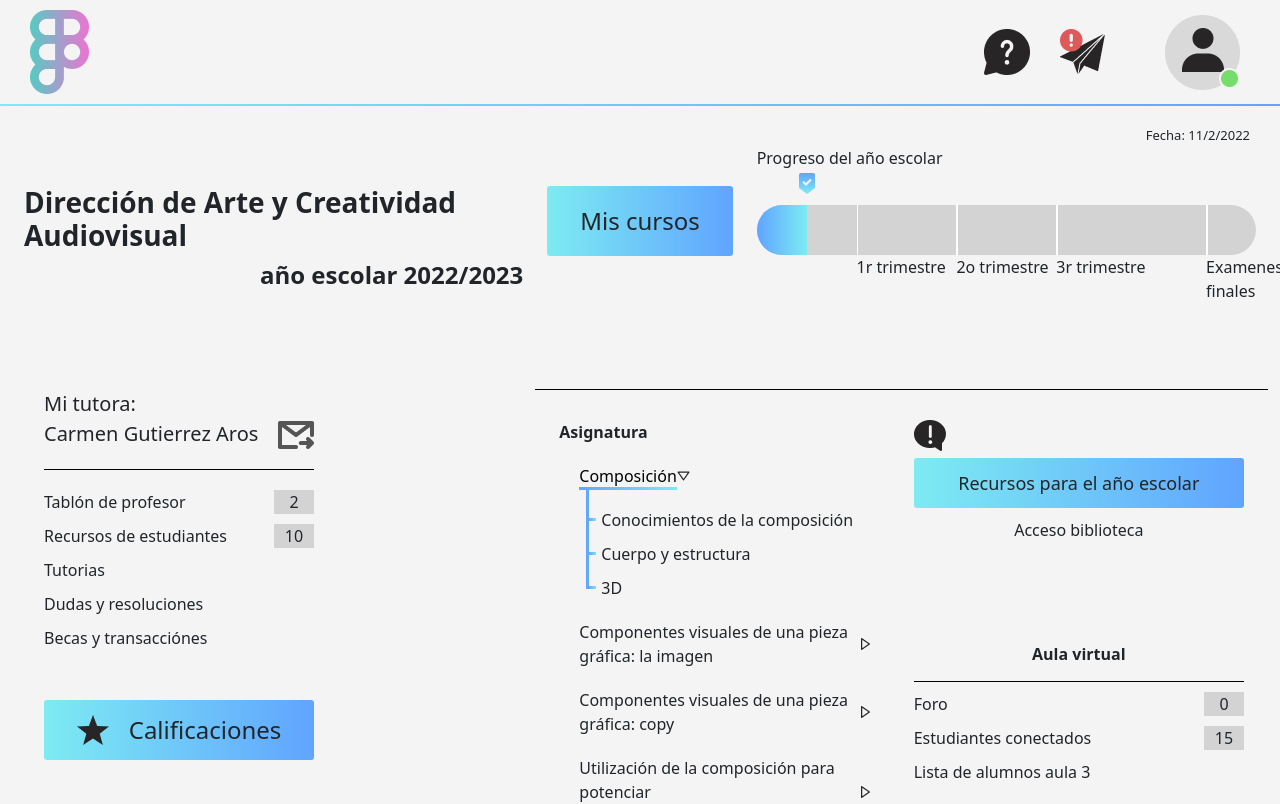
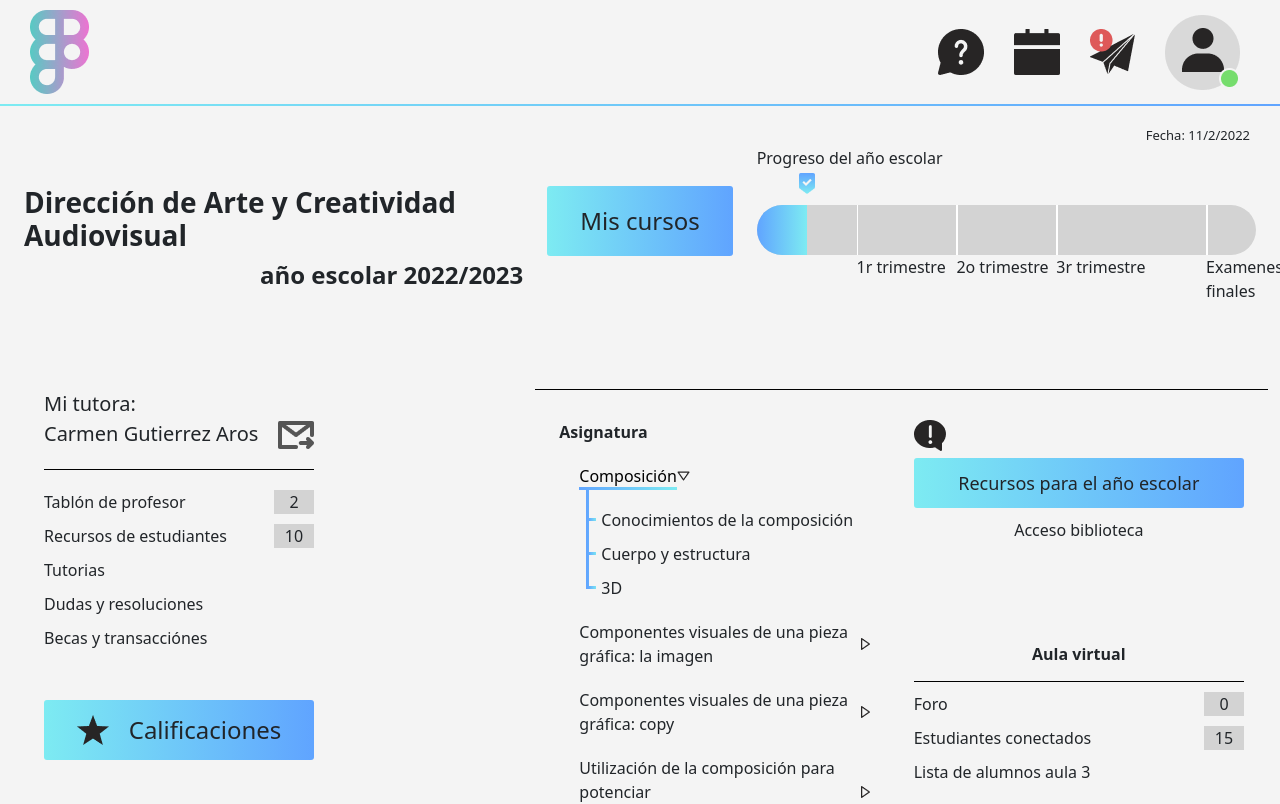
Before and after one commit to YesseniaColocho/aula-virtual, a Vue app: page / in a window 1280 px wide. Shown: the top 804 px of the page. Built offline with nearby package versions, Linux system fonts and the light colour scheme.

Commit message:
Añadir link calendario

```diff
--- a/src/components/BarraSuperior.vue
+++ b/src/components/BarraSuperior.vue
@@ -9,6 +9,9 @@
 
             <div class="imagenes">
                 <img src="/ayuda.png" />
+                <a href="/calendario">
+                    <img src="/calendario.png" />
+                </a>
                 <a href="/mensajeria">
                     <img src="/avion.png" />
                 </a>
@@ -48,12 +51,11 @@
         display: flex;
         align-items: center;
 
-        img {
+        >*{
             margin-left: 30px;
-
         }
 
-        img:last-child {
+        >*:last-child {
             margin-right: 30px;
         }
     }
```
Also changed, not shown: public/calendario.png (added).
